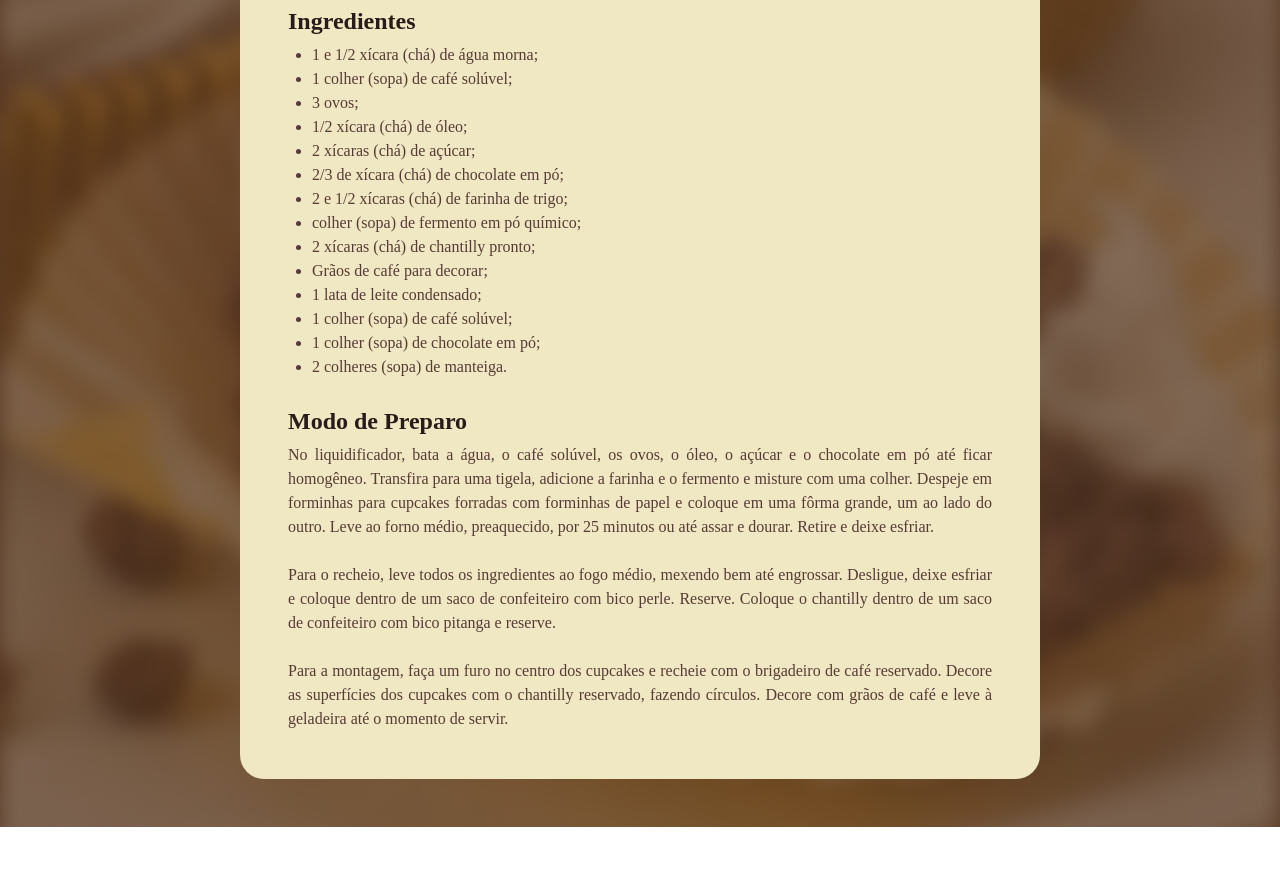
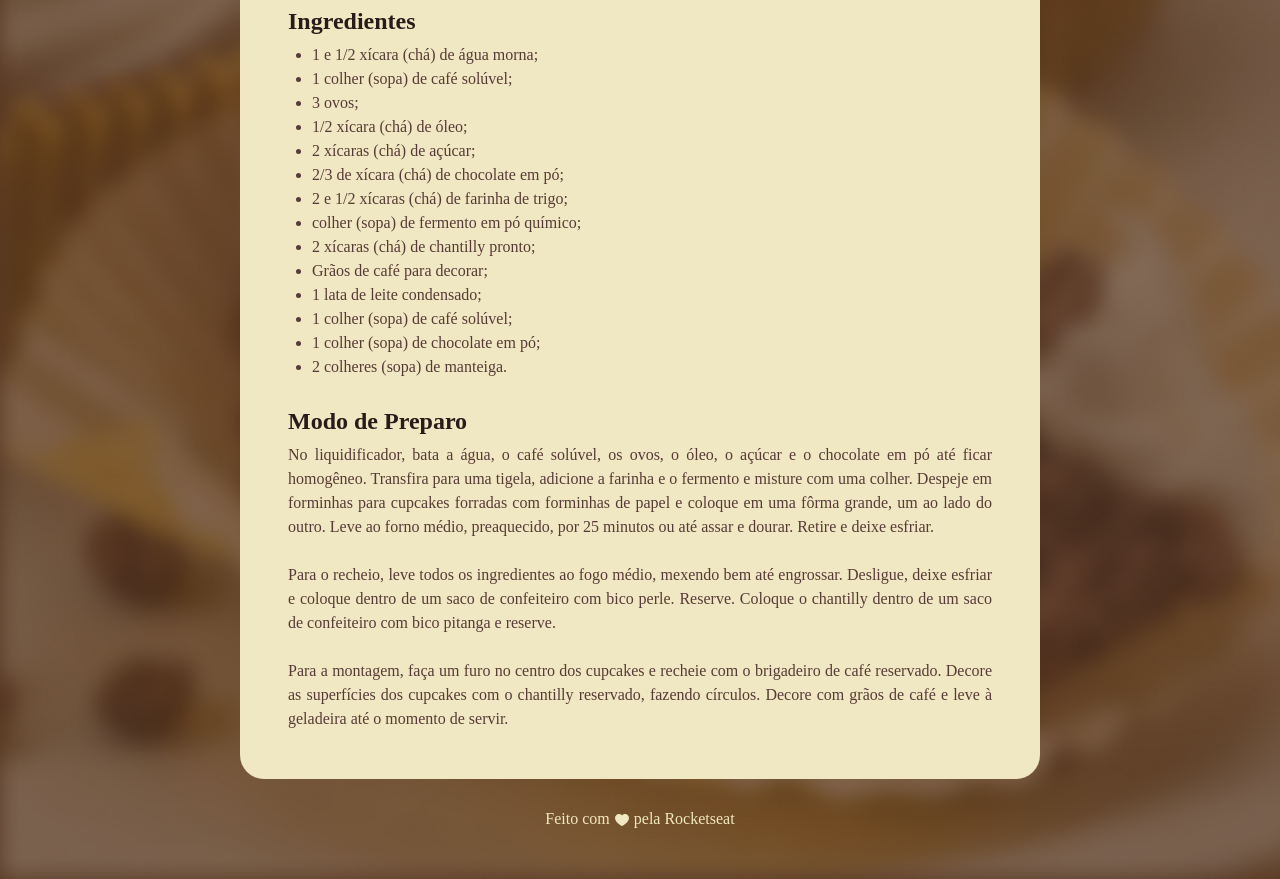
Before and after one commit to leu331/Projetos, a plain HTML site: page index.html in a window 1280 px wide. Shown: the part 732-1611 px from the top of the page. Before the commit the page ends 1559 px from the top, so only its background shows below. Drawn offline with Linux system fonts and the light colour scheme; a web font is replaced by a local one.

Commit message:
adicionando rodapé

```diff
--- a/index.html
+++ b/index.html
@@ -68,7 +68,11 @@ Para a montagem, faça um furo no centro dos cupcakes e recheie com o brigadeiro
         </p>
     </section>
     </main>
-
     </div>
+    <footer>
+        Feito com
+        <img src="assets/ph_heart-fill.svg" alt="coracao">
+        pela Rocketseat
+    </footer>
 </body>
 </html>
--- a/style.css
+++ b/style.css
@@ -21,7 +21,7 @@ body {
     padding: 24px;
     background-color: #f0e8c2;
     border-radius: 24px;
-    margin: 48px auto;
+    margin: 48px auto 28px;
 }
 
 img {
@@ -62,3 +62,14 @@ h1, h2 {
 ul {
     padding-left: 24px;
 }
+
+footer {
+    padding-bottom: 48px;
+    text-align: center;
+    color: #F0E8C2;
+    font-size: 16px;
+}
+
+footer img {
+    vertical-align: middle;
+}
```
Also changed, not shown: assets/ph_heart-fill.svg (added).
